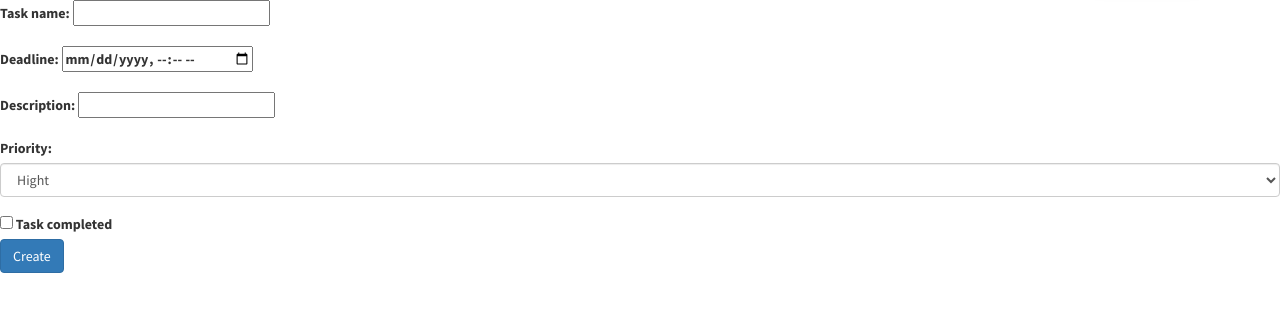
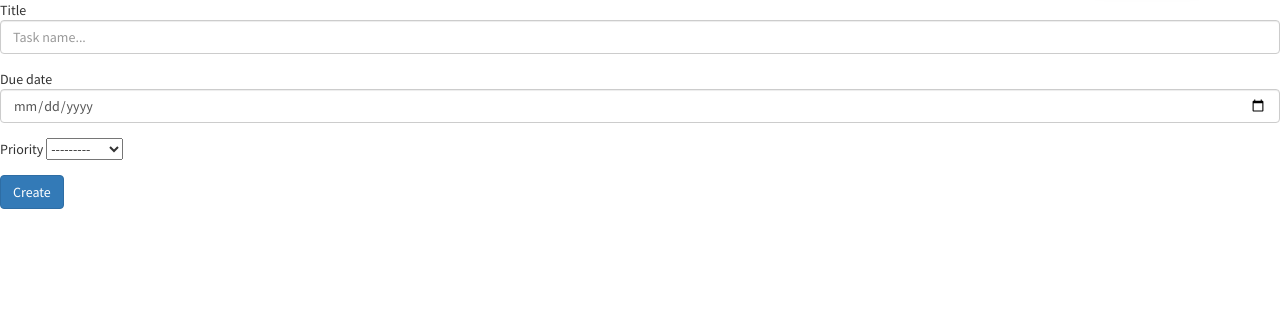
Before and after one commit to GreatRaksin/ToDo_app_Django, a Django app: a page that uses templates/base.html in a window 1280 px wide. Shown: the part 60-372 px from the top of the page. Run offline with Django 4.2, Linux system fonts and the light colour scheme; data comes from the database, SQL or seed files in the repository; both versions use the stored data as it was after the commit; some libraries are stand-ins or nearby versions.

Commit message:
Fixing adding task method

```diff
--- a/templates/base.html
+++ b/templates/base.html
@@ -9,6 +9,9 @@
     <link rel="stylesheet" type="text/css" href="{% static 'todo/css/fontawesome-all.min.css' %}">
     <link rel="stylesheet" type="text/css" href="{% static 'todo/css/slick.css' %}">
     <link rel="stylesheet" type="text/css" href="{% static 'todo/css/style.css' %}?v=1">
+    {% if form %}
+        {{ form.media }}
+    {% endif %}
 </head>
 
 
--- a/templates/task_form.html
+++ b/templates/task_form.html
@@ -1,32 +1,16 @@
 {% extends 'base.html' %}
 
 {% block content %}
-    <form action="" method="POST">
+    <form method="post">
         {% csrf_token %}
-        <div class="form-group">
-            <label for="title">Task name:
-            <input type="text" id="title" name="title"></label>
-        </div>
-        <div class="form-group">
-            <label for="due_date">Deadline:
-                <input type="datetime-local" id="due_date" name="due_date"></label>
-        </div>
-        <div class="form-group">
-            <label for="content">Description:
-                <input type="text" id="content" name="content"></label>
-        </div>
-        <div class="form-group">
-            <label for="priority">Priority:</label>
-            <select name="priority" id="priority" class="form-control">
-                {% for priority in priorities %}
-                    <option value="{{ priority.id }}">{{ priority.name }}</option>
-                {% endfor %}
-            </select>
-        </div>
-        <div class="form-check">
-            <label for="status">
-                <input type="checkbox" class="form-check-input" id="status" name="status"> Task completed</label>
-        </div>
-        <button class="btn btn-primary" type="submit">Create</button>
+
+        {% for field in form %}
+            <div class="form-group">
+                {{ field.label }}
+                {{ field }}
+            </div>
+        {% endfor %}
+
+        <input type="submit" class="btn btn-primary" value="Create">
     </form>
 {% endblock %}
--- a/todo/forms.py
+++ b/todo/forms.py
@@ -1,6 +1,6 @@
 from django import forms
-from django.forms import DateInput
 from .models import TasksList, Task
+from tinymce.widgets import TinyMCE
 
 
 class TodoListForm(forms.ModelForm):
@@ -12,7 +12,10 @@
 class TaskForm(forms.ModelForm):
     class Meta:
         model = Task
-        fields = ['title', 'due_date', 'status']
+        exclude = ('created_at', 'status', 'todo_list')
         widgets = {
-            'due_date': DateInput(attrs={'type': 'date'})
+            'due_date': forms.DateInput(attrs={'type': 'date', 'class': 'form-control'}),
+            'title': forms.TextInput(attrs={'class': 'form-control', 'placeholder': 'Task name...'}),
+            'priority': forms.Select(attrs={'class': 'form-select'}),
+            'content': TinyMCE(attrs={'cols': 100, 'rows': 40}),
         }
--- a/todo/views.py
+++ b/todo/views.py
@@ -1,4 +1,5 @@
 from django.shortcuts import render, get_object_or_404, redirect
+from django.urls import reverse
 from django.contrib.auth.decorators import login_required
 from django.contrib import messages
 from .models import TasksList, Task, Priority
@@ -59,22 +60,14 @@
 
 def add_task(request, list_name):
     todo_list = get_object_or_404(TasksList, title=list_name)
-    list_id = todo_list.id
-    priorities = Priority.objects.all()
-    if request.method == 'POST':  # если дали данные из формы
-        title = request.POST['title']
-        due_date = request.POST['due_date']
-        content = request.POST['content']
-        status = request.POST.get('status', False)
-        priority = request.POST['priority']
-        todo_list_id = list_id
-
+    form = TaskForm(request.POST)
+    if form.is_valid():  # если дали данные из формы
         # создаем новую задачу
-        task = Task.objects.create(title=title, due_date=due_date, content=content,
-                                   status=status, priority=priority, todo_list=todo_list_id)
+        task = form.save(commit=False)
+        task.todo_list = todo_list
         task.save()
-        return redirect('lists')
-    return render(request, 'task_form.html', {'title': 'New Task', 'priorities': priorities})
+        return redirect(reverse('current_list', args=[todo_list.title]))
+    return render(request, 'task_form.html', {'title': 'New Task', 'form': form})
 
 
 def delete_task(request, task_id):
```
Also changed, not shown: db.sqlite3.
